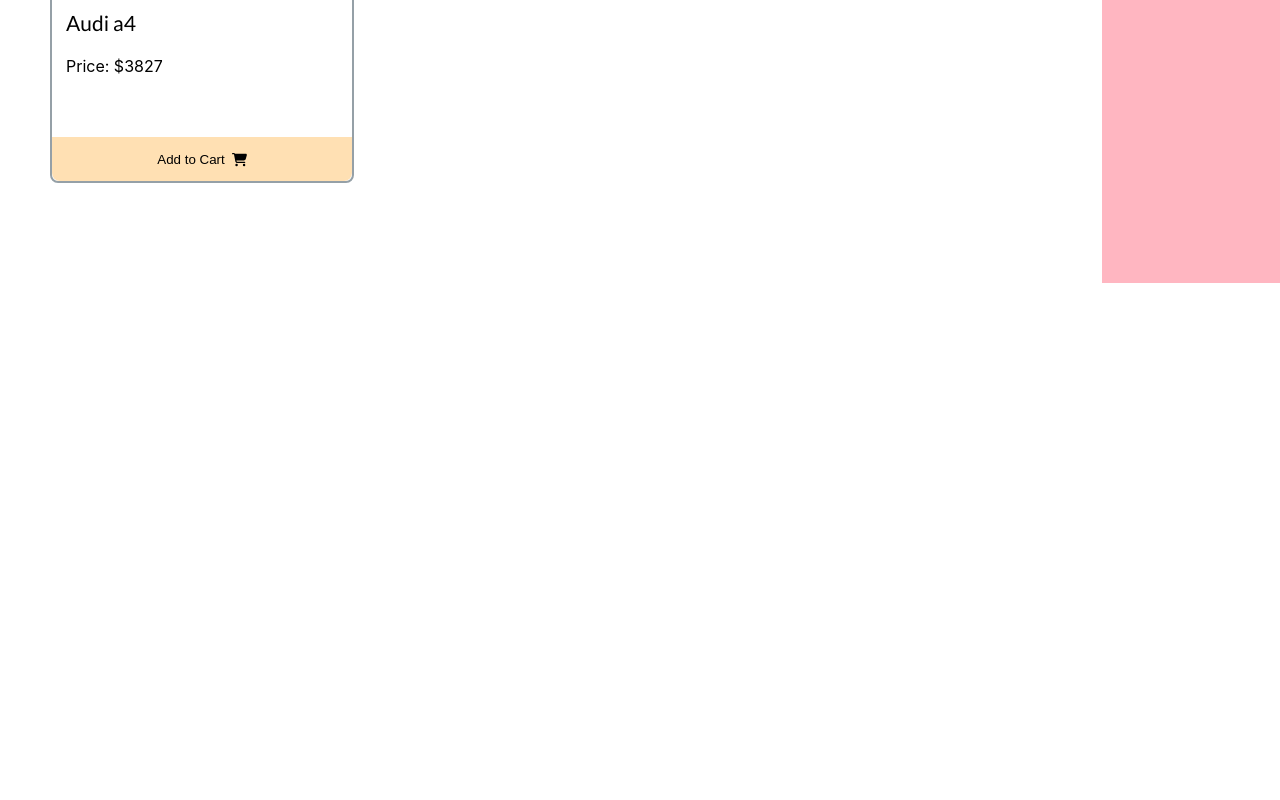
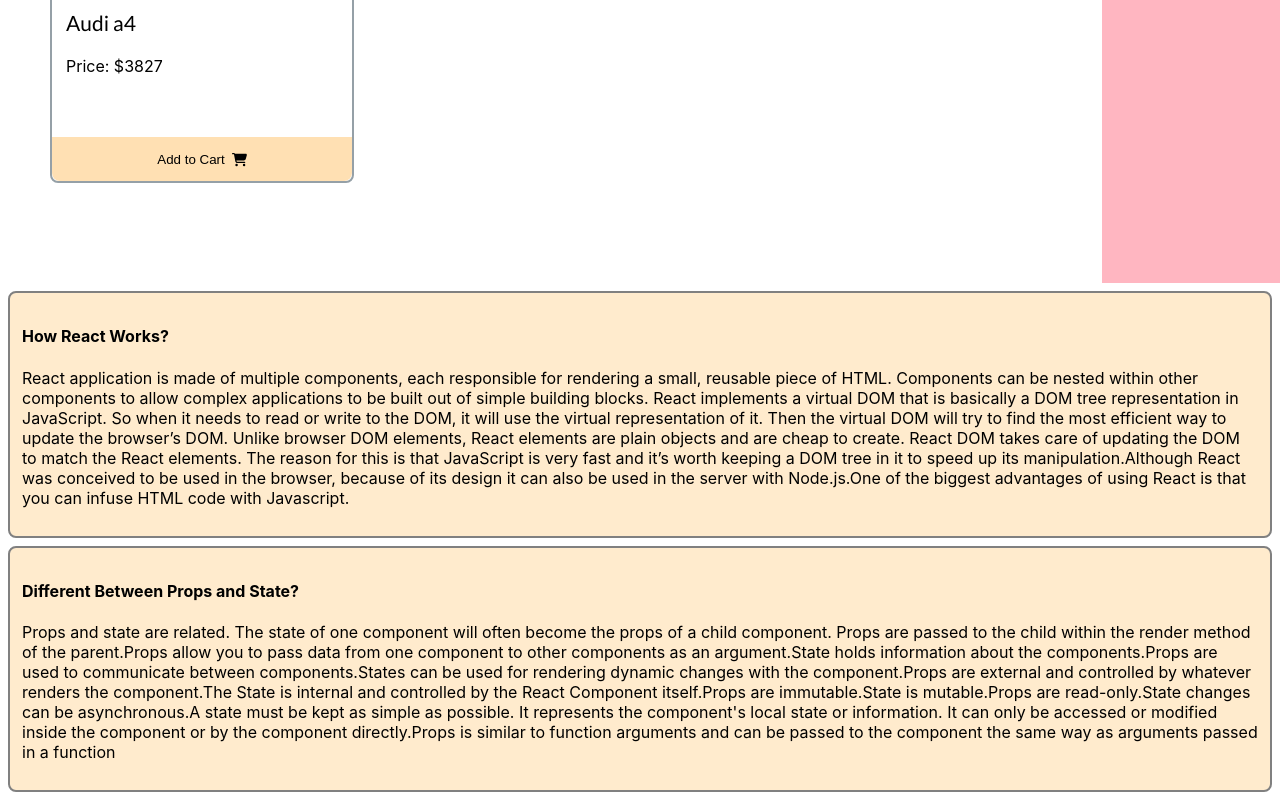
Before and after one commit to ibrarahmmed/auto-world, a React (Create React App) app: page / in a window 1280 px wide. Shown: the part 2188-2988 px from the top of the page. Before the commit the page ends 2471 px from the top, so only its background shows below. Built offline with nearby package versions, Linux system fonts and the light colour scheme.

Commit message:
question added

```diff
--- a/src/App.js
+++ b/src/App.js
@@ -1,6 +1,7 @@
 
 import './App.css';
 import Header from './component/Header/Header';
+import Question from './component/Question/Question';
 import Shop from './component/Shop/Shop';
 
 function App() {
@@ -8,6 +9,7 @@ function App() {
     <div >
       <Header></Header>
       <Shop></Shop>
+      <Question></Question>
 
     </div>
   );
--- /dev/null
+++ b/src/component/Question/Question.css
@@ -0,0 +1,15 @@
+.question1{
+    border: 2px solid gray;
+    border-radius: 8px;
+    margin: 8px;
+    background-color: blanchedalmond;
+    padding: 12px;
+}
+
+.question2{
+    border: 2px solid gray;
+    border-radius: 8px;
+    margin: 8px;
+    background-color: blanchedalmond;
+    padding: 12px;
+}
--- /dev/null
+++ b/src/component/Question/Question.js
@@ -0,0 +1,23 @@
+import React from 'react';
+import './Question.css'
+
+const Question = () => {
+    return (
+        <div className='question'>
+            <div className="question1">
+                <h4>How React Works?</h4>
+                <p> React application is made of multiple components, each responsible for rendering a small, reusable piece of HTML. Components can be nested within other components to allow complex applications to be built out of simple building blocks. React implements a virtual DOM that is basically a DOM tree representation in JavaScript. So when it needs to read or write to the DOM, it will use the virtual representation of it. Then the virtual DOM will try to find the most efficient way to update the browser’s DOM.
+                 Unlike browser DOM elements, React elements are plain objects and are cheap to create. React DOM takes care of updating the DOM to match the React elements. The reason for this is that JavaScript is very fast and it’s worth keeping a DOM tree in it to speed up its manipulation.Although React was conceived to be used in the browser, because of its design it can also be used in the server with Node.js.One of the biggest advantages of using React is that you can infuse HTML code with Javascript.  </p>
+
+            </div>
+            <div className="question2">
+                <h4>Different Between Props and State?</h4>
+                <p>Props and state are related. The state of one component will often become the props of a child component. Props are passed to the child within the render method of the parent.Props allow you to pass data from one component to other components as an argument.State holds information about the components.Props are used to communicate between components.States can be used for rendering dynamic changes with the component.Props are external and controlled by whatever renders the component.The State is internal and controlled by the React Component itself.Props are immutable.State is mutable.Props are read-only.State changes can be asynchronous.A state must be kept as simple as possible. It represents the component's local state or information. It can only be accessed or modified inside the component or by the component directly.Props is similar to function arguments and can be passed to the component the same way as arguments passed in a function</p>
+
+            </div>
+
+        </div>
+    );
+};
+
+export default Question;
```
Also changed, not shown: 1 other file (tests, documents, lock files or other folders).
